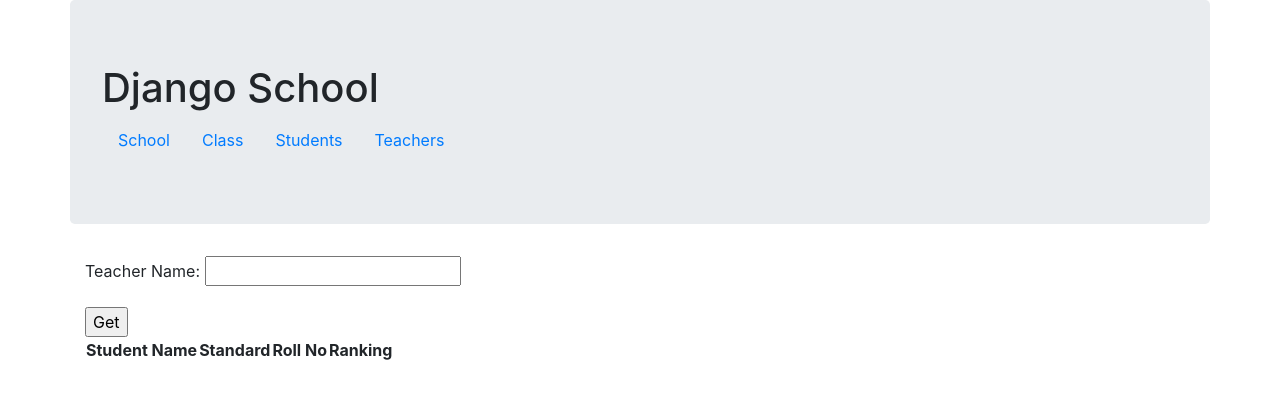
After one commit to shanmuk184/SchoolDjango, a Django app: page /studentsearch in a window 1280 px wide. The commit adds this page. Shown: the top 399 px of the page. Run offline with Django 3.2, Linux system fonts and the light colour scheme; lists and menus that the app fills with data are empty; some libraries are stand-ins or nearby versions.

Commit message:
Completed student search

```diff
--- a/School/forms.py
+++ b/School/forms.py
@@ -1,5 +1,5 @@
 from django import forms
-from .models import School, Student, Class
+from .models import School, Student, Class, User
 from django.utils.translation import gettext_lazy as _
 
 
@@ -39,4 +39,9 @@
         }
 
 class TeacherSearchForm(forms.ModelForm):
-    teacher_name = forms.CharField(name='Teacher name')
+    class Meta:
+        model = User
+        fields = ['name']
+        labels = {
+            'name': _('Teacher Name'),
+        }
--- a/School/models.py
+++ b/School/models.py
@@ -47,12 +47,9 @@
     def get_queryset(self):
         return super().get_queryset().select_related('cls__school', 'subject', 'taught_by__user').filter(cls__school_id=1)
 
-
-
 class Class(models.Model):
     subject = models.ForeignKey(Subject, on_delete=models.CASCADE, related_name='classes')
     cls = models.ForeignKey(ClassRoom, on_delete=models.CASCADE)
-
     taught_by = models.ForeignKey(Teacher, on_delete=models.CASCADE)
     manager = ClassManager()
     def __str__(self):
--- a/School/options.py
+++ b/School/options.py
@@ -4,6 +4,6 @@
                  {'name':'Classes Taught by Teachers earning more than one lakh', 'red_url':'getNoOfStudentsTaughtByTeachersEarningMoreThanOne'},
                  {'name': 'Subjects Taught by more than one Teachers',
                   'red_url': 'get_total_duration_of_subject_teachers_more_than_one'},
-
+                 {'name': 'Search Students Based on Teacher name', 'red_url':'getStudentDetailsBasedOnTeacherDetails'}
                  ]
 student_options = [{'name':'Create Student', 'red_url':'create_student'}]
--- a/School/templates/base.html
+++ b/School/templates/base.html
@@ -31,6 +31,9 @@
     <div id="title" class="container">
         {% block content %}{% endblock %}
     </div>
+    <div id="searchResults" class="container">
+        {% block newContent %}{% endblock %}
+    </div>
     <div id="options" class="container" >
         <ul>
             {% for item in options %}
--- /dev/null
+++ b/School/templates/studentsearch.html
@@ -0,0 +1,19 @@
+{% extends "form.html" %}
+{% block newContent %}
+<table>
+<tr>
+        <th>Student Name</th>
+        <th>Standard</th>
+        <th>Roll No</th>
+        <th>Ranking</th>
+{% for student in students %}
+    <tr>
+    <td>{{student.user.name}}</td>
+    <td>{{student.standard}}</td>
+    <td>{{student.roll_num}}</td>
+    <td>{{student.ranking}}</td>
+</tr>
+{% endfor %}
+</table>
+
+{% endblock %}
--- a/School/urls.py
+++ b/School/urls.py
@@ -14,5 +14,6 @@
     path('api/school/classes', schoolclassesandsubjects, name='school_classes_subjects_api'),
     path('school/classes', tableSchoolclassesandsubjects, name='school_classes_subjects'),
     path('api/teacher/high', getNoOfStudentsTaughtByTeachersEarningMoreThanOne, name='getNoOfStudentsTaughtByTeachersEarningMoreThanOne'),
-    path('api/subjects/taught', get_total_duration_of_subject_teachers_more_than_one, name ='get_total_duration_of_subject_teachers_more_than_one')
+    path('api/subjects/taught', get_total_duration_of_subject_teachers_more_than_one, name ='get_total_duration_of_subject_teachers_more_than_one'),
+    path('studentsearch', getStudentDetailsBasedOnTeacherDetails, name="getStudentDetailsBasedOnTeacherDetails")
 ]
--- a/School/views.py
+++ b/School/views.py
@@ -5,7 +5,7 @@
 from django.http import HttpResponse
 from django.template import loader
 from .options import school_options, class_options, student_options
-from .forms import SchoolForm, ClassForm, StudentForm, SubjectForm
+from .forms import SchoolForm, ClassForm, StudentForm, SubjectForm, TeacherSearchForm
 from .helpers import ModelHelper
 # Create your views here.
 
@@ -150,6 +150,20 @@
     template = loader.get_template('subject.html')
     return HttpResponse(template.render(context, request))
 
+def getStudentDetailsBasedOnTeacherDetails(request):
+    form = TeacherSearchForm()
+    context = {'form':form, 'redirect': '/studentsearch', 'submit':'Get students'}
+    template = loader.get_template('studentsearch.html')
+    if request.method == 'POST':
+        form = TeacherSearchForm(request.POST)
+        if form.is_valid():
+            students =  helper.search_students_basedon_teacher_name(form.cleaned_data['name'])
+            context['students'] = students
+
+    return HttpResponse(template.render(context, request))
+
+
+
 
 #
 # def get_teachers(request):
```
Also changed, not shown: School/helpers.py (+7 -1 lines), School/templates/form.html (line endings or trailing spaces).
